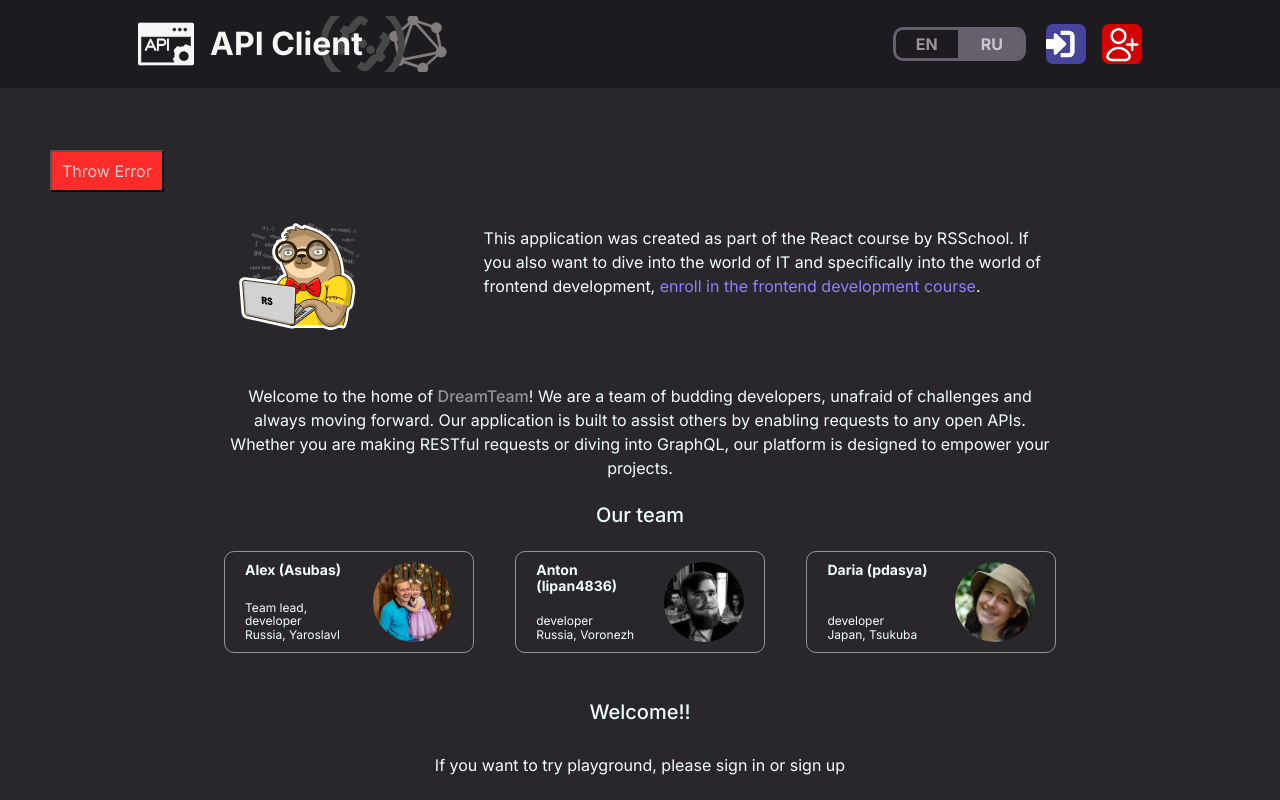
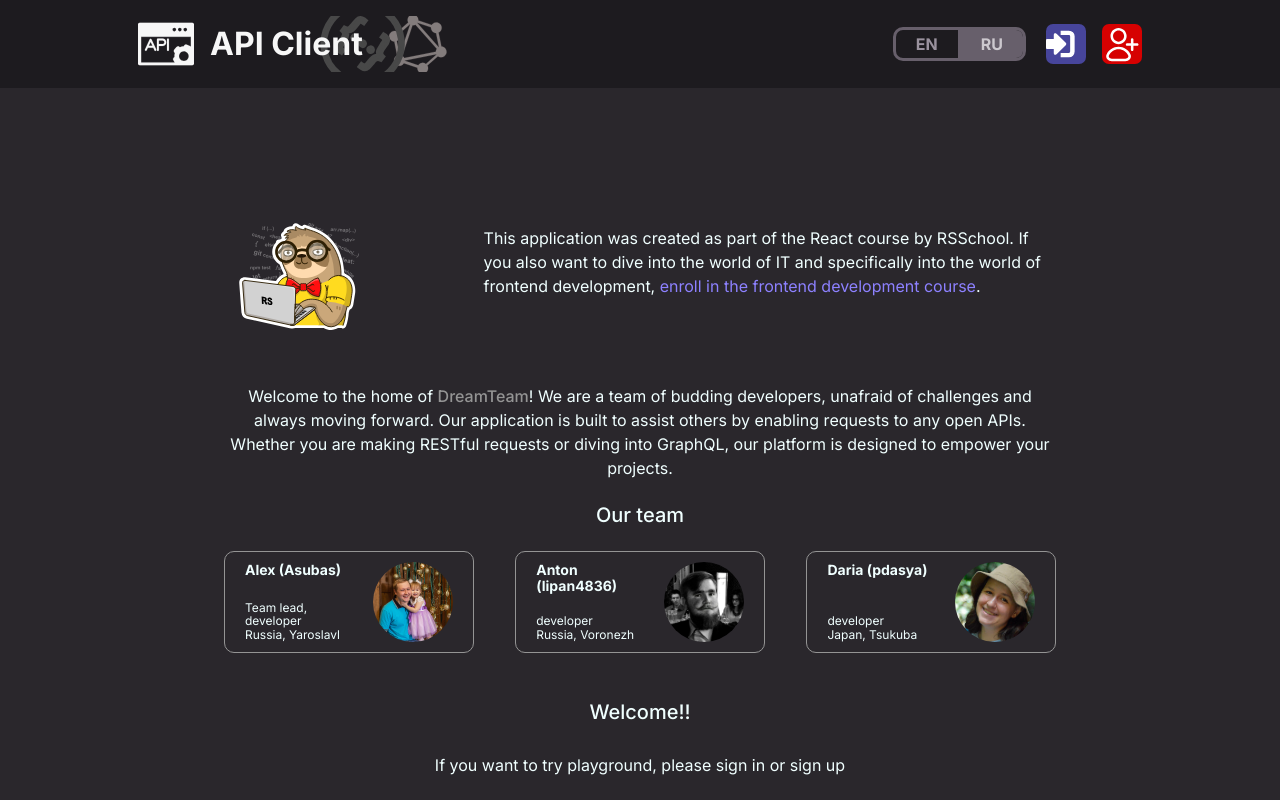
Before and after one commit to Asubas/graphiql-app, a Next.js app: page /en in a window 1280 px wide. Shown: the top 800 px of the page. Built offline with nearby package versions, Linux system fonts and the light colour scheme; no server answers.

Commit message:
DTR-7/fix: fix push to history and delete comments and console logs

```diff
--- a/src/app/[locale]/history/page.tsx
+++ b/src/app/[locale]/history/page.tsx
@@ -40,7 +40,7 @@ function HistorySection() {
   };
 
   const getMethodOrType = (encodedUrl: string) => {
-    if (/\/rest\/|\/GET\/|\/POST\/|\/PUT\/|\/PATCH\/|\/DELETE\//.test(encodedUrl)) {
+    if (/\/GET\/|\/POST\/|\/PUT\/|\/PATCH\/|\/DELETE\//.test(encodedUrl)) {
       const match = encodedUrl.match(/\/(rest|GET|POST|PUT|PATCH|DELETE)\//);
       return match ? match[1] : null;
     }
--- a/src/app/[locale]/rest/RestContent.tsx
+++ b/src/app/[locale]/rest/RestContent.tsx
@@ -95,6 +95,8 @@ export default function RestContent({
     setEncodedHistoryUrl(newUrl);
     router.replace(newUrl);
     window.history.pushState(null, '', newUrl);
+
+    return newUrl;
   }, [methods, router]);
 
   const handleInputModeChange = (event: React.ChangeEvent<HTMLInputElement>) => {
@@ -109,7 +111,7 @@ export default function RestContent({
 
   const onSubmit = async (data: FormData) => {
     try {
-      updateUrl();
+      const url = updateUrl();
 
       const { method, endpointUrl, headers, variables, queries, body } = data;
 
@@ -162,7 +164,7 @@ export default function RestContent({
         body: methods.getValues().body,
         queryParams: methods.getValues().queries,
         timestamp: new Date().toISOString(),
-        encodedHistoryUrl,
+        encodedHistoryUrl: url,
       });
     } catch (error) {
       setJsonError(t('jsonError'));
--- a/src/components/About/About.tsx
+++ b/src/components/About/About.tsx
@@ -2,11 +2,6 @@ import Image from 'next/image';
 import styles from '@/src/components/About/About.module.scss';
 import { useState } from 'react';
 import { useTranslations } from 'next-intl';
-
-function ErrorThrower() {
-  throw new Error('Это тестовая ошибка!');
-  return null;
-}
 
 export default function About() {
   const [showError, setShowError] = useState(false);
@@ -99,12 +94,6 @@ export default function About() {
           </a>
         </div>
       </div>
-
-      {/* тест выброса ошибки для улова */}
-      <button className="btnErrorTest" onClick={() => setShowError(true)}>
-        {t('throwError')}
-      </button>
-      {showError && <ErrorThrower />}
     </div>
   );
 }
--- a/src/components/Footer/Footer.module.scss
+++ b/src/components/Footer/Footer.module.scss
@@ -1,6 +1,7 @@
 .footer {
   width: 100%;
   background-color: #1d1b1f;
+  margin-top: auto;
 }
 
 .footerWrap {
--- a/src/middleware.ts
+++ b/src/middleware.ts
@@ -9,7 +9,6 @@ export function middleware(request: NextRequest) {
   const { pathname } = request.nextUrl;
 
   if (pathname.startsWith('/GRAPHQL')) {
-    // Заменить '/GRAPHQL' на '/graphql' в URL
     const newPath = pathname.replace('/GRAPHQL', '/graphql');
     return NextResponse.redirect(new URL(newPath, request.url));
   }
--- a/src/styles/globals.scss
+++ b/src/styles/globals.scss
@@ -392,23 +392,3 @@ body {
     border-radius: 7px;
   }
 }
-
-// ------------------- тестовая кнопка
-
-.btnTest {
-  position: fixed;
-  top: 100px;
-  left: 50px;
-  padding: 10px;
-  background: #2b2bff;
-  color: #d3d3d3;
-}
-
-.btnErrorTest {
-  position: fixed;
-  top: 150px;
-  left: 50px;
-  padding: 10px;
-  background: #ff2b2b;
-  color: #d3d3d3;
-}
```
Also changed, not shown: 2 other files (tests, documents, lock files or other folders).
